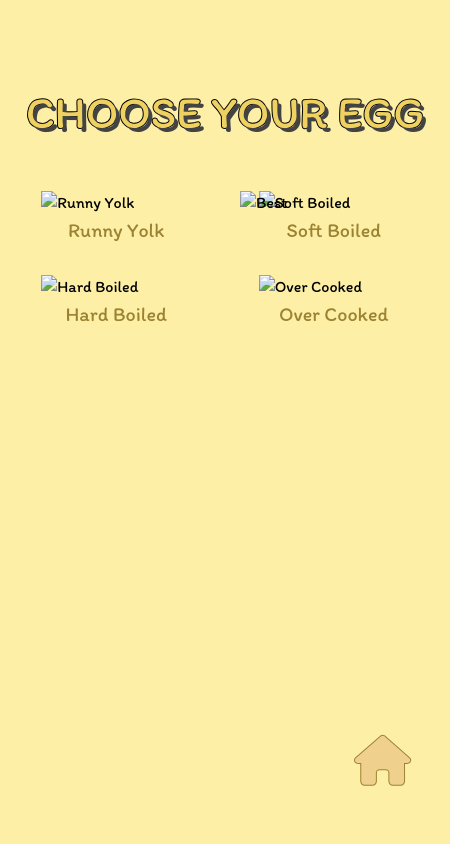
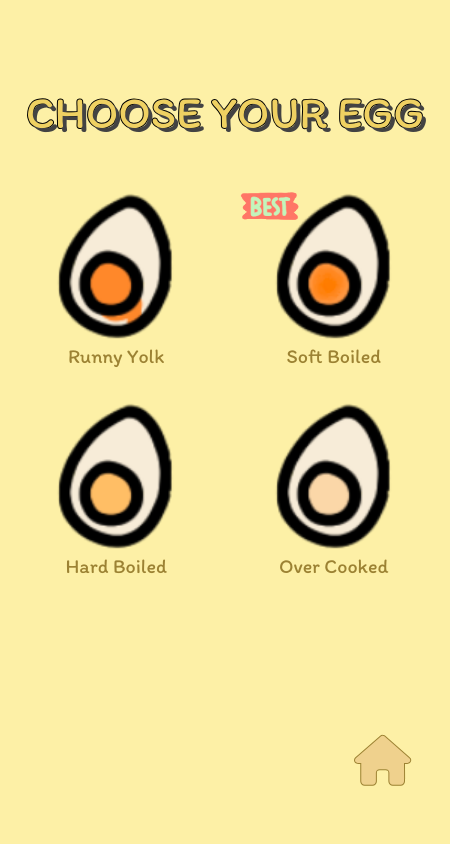
Before and after one commit to ChloeLee100/EggTimer_app, an Electron app: page docs/choice.html in a window 450 px wide. Drawn offline with nearby package versions, Linux system fonts and the light colour scheme.

Commit message:
Fix image paths2

```diff
--- a/docs/choice.html
+++ b/docs/choice.html
@@ -31,20 +31,20 @@
   <section class="sec-02 h-[60%]">
     <div class="choice-box">
       <a href="#" class="egg-option" onclick="startTimer(6, 'RUNNY YOLK')">
-        <img src="/Egg-Timer/images/runnyYolk.PNG" alt="Runny Yolk">
+        <img src="../images/runnyYolk.PNG" alt="Runny Yolk">
         <nav>Runny Yolk</nav>
       </a>
       <a href="#" class="egg-option" onclick="startTimer(8, 'SOFT BOILED')">
-        <img src="/Egg-Timer/images/best.PNG" alt="Best" class="best">
-        <img src="/Egg-Timer/images/softBoiled.PNG" alt="Soft Boiled">
+        <img src="../images/best.PNG" alt="Best" class="best">
+        <img src="../images/softBoiled.PNG" alt="Soft Boiled">
         <nav>Soft Boiled</nav>
       </a>
       <a href="#" class="egg-option" onclick="startTimer(10, 'HARD BOILED')">
-        <img src="/Egg-Timer/images/hardBoiled.PNG" alt="Hard Boiled">
+        <img src="../images/hardBoiled.PNG" alt="Hard Boiled">
         <nav>Hard Boiled</nav>
       </a>
       <a href="#" class="egg-option" onclick="startTimer(15, 'OVER COOKED')">
-        <img src="/Egg-Timer/images/overCooked.PNG" alt="Over Cooked">
+        <img src="../images/overCooked.PNG" alt="Over Cooked">
         <nav>Over Cooked</nav>
       </a>
     </div>
--- a/docs/timer.js
+++ b/docs/timer.js
@@ -7,7 +7,7 @@ let time;
 let totalTime;
 let countdownElement;
 
-const alarmAudio = new Audio('/EggTimer_app/images/alarm.wav');
+const alarmAudio = new Audio('../images/alarm.wav');
 alarmAudio.loop = true;
 
 if (window.location.href.includes('timer.html')) {
```
